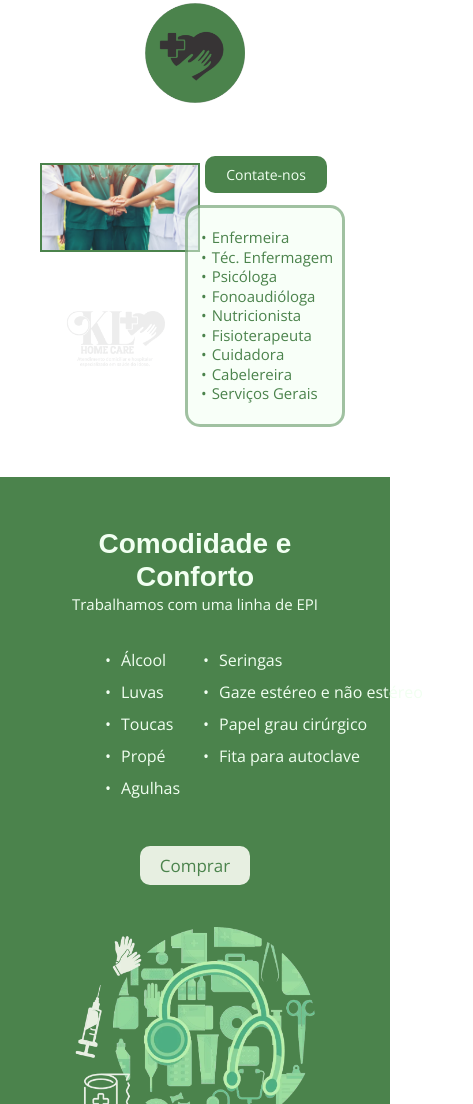
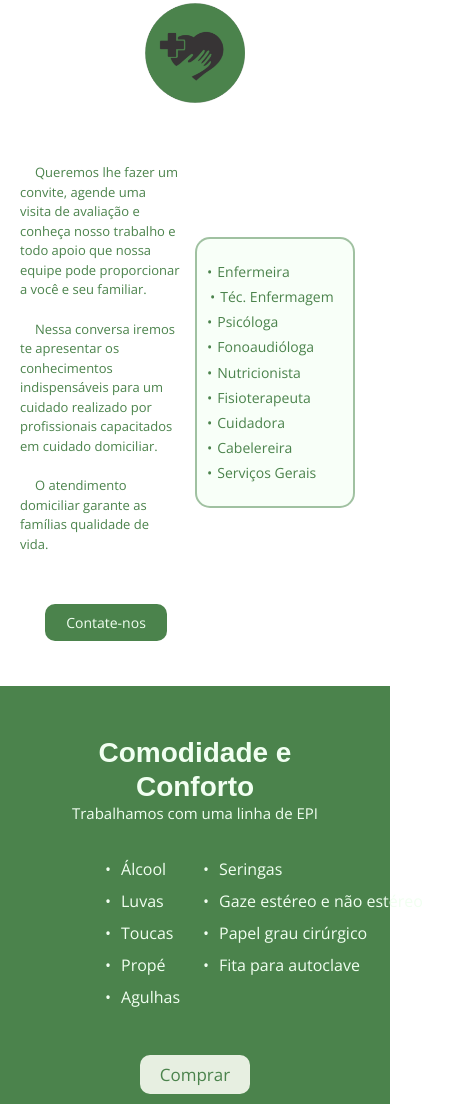
Before and after one commit to thaina-lopes/KL-home-care, a React app: page / in a window 390 px wide. Shown: the part 896-2000 px from the top of the page, 473 px wide, since content can reach past the window. Built offline with nearby package versions, Linux system fonts and the light colour scheme; a web font is replaced by a local one.

Commit message:
Alterando o texto de serviços

```diff
--- a/src/Cabecalho.css
+++ b/src/Cabecalho.css
@@ -13,7 +13,7 @@ nav {
   align-items: center;
 }
 
-a {
+.menu {
   text-decoration: none;
   color: var(--branco);
   font-size: 22px;
--- a/src/Cabecalho.js
+++ b/src/Cabecalho.js
@@ -6,10 +6,18 @@ export default function Cabecalho() {
     <header>
       <div className="cabecalho">
         <nav>
-          <a href="#sobrenos">Sobre nós</a>
-          <a href="#servicos">Serviços</a>
-          <a href="#produtos">Produtos</a>
-          <a href="#contato">Contato</a>
+          <a className="menu" href="#sobrenos">
+            Sobre nós
+          </a>
+          <a className="menu" href="#servicos">
+            Serviços
+          </a>
+          <a className="menu" href="#produtos">
+            Produtos
+          </a>
+          <a className="menu" href="#contato">
+            Contato
+          </a>
           <a
             className="whats"
             href="https://api.whatsapp.com/send?phone=5551999376875"
--- a/src/Produtos.css
+++ b/src/Produtos.css
@@ -60,6 +60,7 @@
   cursor: pointer;
   transition: 0.5s;
   border: 2px solid transparent;
+  text-decoration: none;
 }
 .botao_comprar:hover {
   background-color: transparent;
--- a/src/Servicos.css
+++ b/src/Servicos.css
@@ -5,52 +5,55 @@
   margin: 0 auto 50px auto;
   padding: 0 20px;
 }
-.especialiades-imagens {
-  display: grid;
+.especialidades-texto {
   justify-self: center;
+  text-align: center;
+  margin-top: 45px;
 }
-.img-profissionais {
-  width: 550px;
-  border: 4px solid var(--verde);
-  margin-left: -40px;
-}
-.img-logo {
-  width: 400px;
-  justify-self: center;
-  margin-top: 40px;
-  margin-left: -40px;
-}
-.especialiades-descricao {
-  width: 440px;
-  text-align: center;
-  justify-self: center;
-  margin-left: -105px;
+.paragrafo-texto {
+  color: var(--verde);
+  font-size: 22px;
+  font-weight: 400;
+  line-height: 1.5;
+  margin-bottom: 20px;
+  margin-right: 50px;
+  text-align: left;
+  text-indent: 15px;
 }
 .botao_contato {
   background-color: var(--verde);
+  color: var(--branco);
   padding: 8px 45px;
   border-radius: 15px;
   font-size: 25px;
   cursor: pointer;
   transition: 0.5s;
   border: 3px solid transparent;
+  text-align: center;
+  text-decoration: none;
+  display: inline-block;
+  margin-top: 30px;
 }
 .botao_contato:hover {
   background-color: transparent;
   border-color: var(--verde);
   color: var(--verde);
 }
-
+.especialiades-descricao {
+  width: 390px;
+  text-align: center;
+  justify-self: center;
+}
 .especialidades-lista {
   list-style: none;
   color: var(--verde);
-  font-size: 28px;
-  border: 6px solid rgba(75, 131, 76, 0.5);
+  font-size: 24px;
+  border: 3px solid rgba(75, 131, 76, 0.5);
   border-radius: 15px;
   background-color: rgba(241, 255, 241, 0.5);
-  padding: 50px 0 50px 40px;
+  padding: 50px 0 50px 35px;
   margin-top: 50px;
-  line-height: 1.5;
+  line-height: 1.6;
   text-align: left;
 }
 .tec-enfermagem {
@@ -81,29 +84,22 @@
     max-width: 780px;
     margin: 0 auto 50px auto;
   }
-  .img-profissionais {
-    width: 400px;
-    margin-left: -68px;
-  }
-  .img-logo {
-    width: 250px;
-    margin-top: 0px;
-    margin-left: -68px;
+  .paragrafo-texto {
+    font-size: 20px;
   }
   .botao_contato {
     padding: 6px 30px;
-    font-size: 24px;
+    font-size: 22px;
   }
   .especialiades-descricao {
-    width: 400px;
-    margin-left: -100px;
+    width: 350px;
   }
   .especialidades-lista {
-    font-size: 24px;
-    padding: 30px 0 30px 50px;
+    font-size: 22px;
+    padding: 30px 0 30px 35px;
     margin-top: 40px;
     line-height: 1.5;
-    border: 4px solid rgba(75, 131, 76, 0.5);
+    border: 3px solid rgba(75, 131, 76, 0.5);
   }
   .tec-enfermagem {
     margin-left: 0px;
@@ -117,65 +113,71 @@
 @media (max-width: 780px) {
   .especialiades {
     max-width: 560px;
-    margin: 50px auto;
+    margin: 45px auto;
   }
-  .img-profissionais {
-    width: 260px;
-    margin-left: -25px;
+  .paragrafo-texto {
+    font-size: 18px;
   }
-  .img-logo {
-    width: 200px;
+  .especialidades-texto {
     margin-top: 0px;
-    margin-left: -25px;
+  }
+  .paragrafo-texto {
+    margin-right: 10px;
   }
   .botao_contato {
     padding: 6px 20px;
     font-size: 18px;
   }
   .especialiades-descricao {
-    width: 280px;
-    margin-left: -50px;
+    width: 210px;
+    margin-left: 0px;
+    display: flex;
+    align-content: center;
+    flex-wrap: wrap;
   }
   .especialidades-lista {
-    font-size: 19px;
-    padding: 25px 0 25px 25px;
-    margin-top: 30px;
+    width: 210px;
+    font-size: 18px;
+    padding: 25px 0 25px 10px;
+    margin-top: 0px;
+    margin-bottom: 80px;
+    margin-left: 20px;
     line-height: 1.5;
-    border: 4px solid rgba(75, 131, 76, 0.5);
+    border: 2px solid rgba(75, 131, 76, 0.5);
   }
   .li-servicos {
     margin-left: 0px;
     width: auto;
   }
   .tec-enfermagem {
+    display: none;
+  }
+  .tec-enfermagem-mobile {
     margin-left: 0px;
     width: auto;
+    display: flex;
   }
   .li-servicos::before {
     margin-right: 5px;
   }
-  .tec-enfermagem::before {
+  .tec-enfermagem-mobile::before {
+    content: "•";
     margin-right: 5px;
   }
 }
 
 @media (max-width: 560px) {
   .especialiades {
-    max-width: 320px;
-    padding: 0 10px;
+    grid-template-columns: 1fr 1fr;
+    grid-gap: 10px;
+    max-width: 350px;
+    padding: 0px;
   }
-  .img-profissionais {
-    width: 160px;
-    border: 2px solid var(--verde);
-    margin-left: -30px;
-  }
-  .img-logo {
-    width: 100px;
-    margin-top: 0px;
-    margin-left: -40px;
+  .paragrafo-texto {
+    font-size: 13px;
   }
   .especialiades-descricao {
-    width: 160px;
+    width: 180px;
     text-align: center;
     justify-self: center;
     margin-left: -40px;
@@ -188,17 +190,17 @@
     margin-left: 10px;
   }
   .especialidades-lista {
-    font-size: 15px;
-    border: 3px solid rgba(75, 131, 76, 0.5);
+    font-size: 14px;
+    border: 2px solid rgba(75, 131, 76, 0.5);
     padding: 20px 0;
     margin-top: 20px;
-    line-height: 1.3;
+    line-height: 1.8;
   }
   .li-servicos::before {
     margin-right: 5px;
   }
   .li-servicos {
-    margin-left: 13px;
+    margin-left: 10px;
   }
   .tec-enfermagem-mobile {
     display: inline;
--- a/src/Servicos.js
+++ b/src/Servicos.js
@@ -1,19 +1,22 @@
 import "./Servicos.css";
-import time from "./img/img_especialiaddes.jpg";
-import logokl from "./img/img_especialiades2.webp";
 
 export default function Servicos() {
   return (
     <section className="especialiades" id="servicos">
-      <div className="especialiades-imagens">
-        <img
-          src={time}
-          alt="Profissionais da saúde dando as mãos"
-          className="img-profissionais"
-        />
-        <img src={logokl} alt="Logo da KL-Home Care" className="img-logo" />
-      </div>
-      <div className="especialiades-descricao">
+      <div className="especialidades-texto">
+        <p className="paragrafo-texto">
+          Queremos lhe fazer um convite, agende uma visita de avaliação e
+          conheça nosso trabalho e todo apoio que nossa equipe pode proporcionar
+          a você e seu familiar.
+        </p>
+        <p className="paragrafo-texto">
+          Nessa conversa iremos te apresentar os conhecimentos indispensáveis
+          para um cuidado realizado por profissionais capacitados em cuidado
+          domiciliar.
+        </p>
+        <p className="paragrafo-texto">
+          O atendimento domiciliar garante as famílias qualidade de vida.
+        </p>
         <a
           className="botao_contato"
           href="https://api.whatsapp.com/send?phone=5551999376875"
@@ -21,6 +24,8 @@ export default function Servicos() {
         >
           Contate-nos
         </a>
+      </div>
+      <div className="especialiades-descricao">
         <ul className="especialidades-lista">
           <li className="li-servicos">Enfermeira</li>
           <li className="tec-enfermagem">Técnica em Enfermagem</li>
--- a/src/SobreNos.css
+++ b/src/SobreNos.css
@@ -22,6 +22,7 @@
   line-height: 1.5;
   padding: 0 150px 0 0;
   margin-bottom: 20px;
+  text-indent: 15px;
 }
 
 .container_imagem {
```
